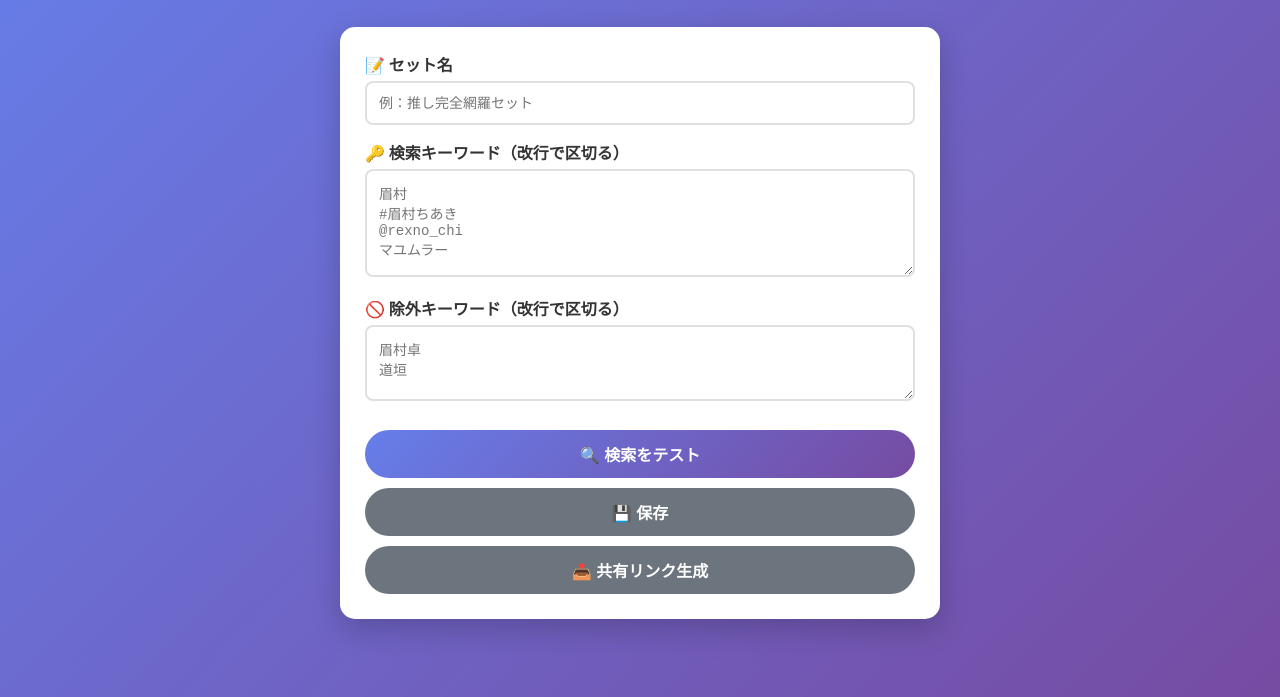
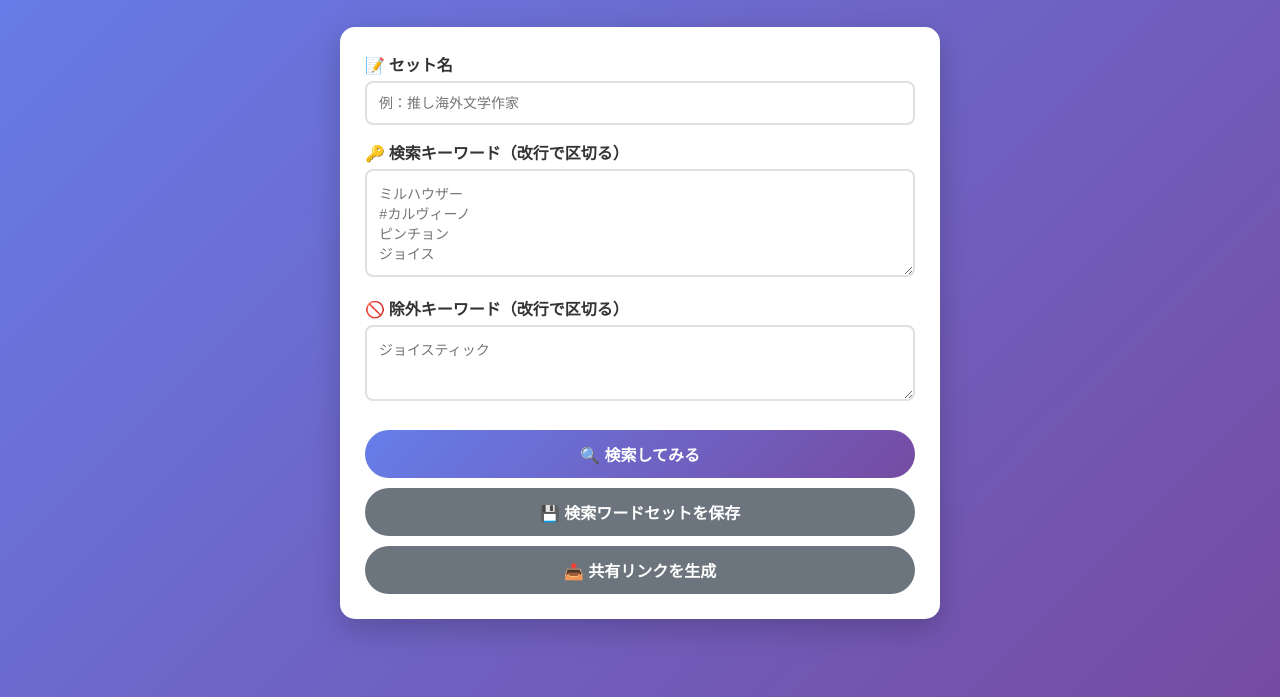
Before and after one commit to msonrm/x-search-sets, a plain HTML site: page index.html in a window 1280 px wide. Shown: the part 103-800 px from the top of the page. Drawn offline with nearby package versions, Linux system fonts and the light colour scheme.

Commit message:
Update index.html
サービス名を仮に「さがすん」にしてみた
文言を微調整

```diff
--- a/index.html
+++ b/index.html
@@ -3,7 +3,7 @@
 <head>
     <meta charset="UTF-8">
     <meta name="viewport" content="width=device-width, initial-scale=1.0">
-    <title>X検索セット - プロトタイプ</title>
+    <title>さがすん - 検索をもっといい感じに</title>
     <script src="https://cdn.jsdelivr.net/npm/lz-string@1.5.0/libs/lz-string.min.js"></script>
     <script src="https://cdn.jsdelivr.net/npm/qrcode-generator@1.4.4/qrcode.min.js"></script>
     <style>
@@ -187,22 +187,22 @@
         <div class="card">
             <div class="input-group">
                 <label>📝 セット名</label>
-                <input type="text" id="setName" placeholder="例：推し完全網羅セット">
+                <input type="text" id="setName" placeholder="例：推し海外文学作家">
             </div>
 
             <div class="input-group">
                 <label>🔑 検索キーワード（改行で区切る）</label>
-                <textarea id="keywords" rows="5" placeholder="眉村&#10;#眉村ちあき&#10;@rexno_chi&#10;マユムラー"></textarea>
+                <textarea id="keywords" rows="5" placeholder="ミルハウザー&#10;#カルヴィーノ&#10;ピンチョン&#10;ジョイス"></textarea>
             </div>
 
             <div class="input-group">
                 <label>🚫 除外キーワード（改行で区切る）</label>
-                <textarea id="excludeKeywords" rows="3" placeholder="眉村卓&#10;道垣"></textarea>
+                <textarea id="excludeKeywords" rows="3" placeholder="ジョイスティック"></textarea>
             </div>
 
-            <button class="button" onclick="testSearch()">🔍 検索をテスト</button>
-            <button class="button secondary" onclick="saveToLocal()">💾 保存</button>
-            <button class="button secondary" onclick="generateShare()">📤 共有リンク生成</button>
+            <button class="button" onclick="testSearch()">🔍 検索してみる</button>
+            <button class="button secondary" onclick="saveToLocal()">💾 検索ワードセットを保存</button>
+            <button class="button secondary" onclick="generateShare()">📤 共有リンクを生成</button>
         </div>
 
         <div class="card result-section" id="resultSection">
@@ -222,7 +222,7 @@
         </div>
 
         <div class="saved-sets" id="savedSets" style="display: none;">
-            <h3>📚 保存したセット</h3>
+            <h3>📚 保存した検索ワードセット</h3>
             <div id="setsList"></div>
         </div>
     </div>
@@ -365,7 +365,7 @@
 
         function shareX() {
             const name = document.getElementById('setName').value || '検索セット';
-            const text = `「${name}」のX検索セットを作りました！`;
+            const text = `「${name}」の検索ワードセットを作りました！`;
             window.open(`https://x.com/intent/tweet?text=${encodeURIComponent(text)}&url=${encodeURIComponent(currentURL)}`, '_blank');
         }
 
```
